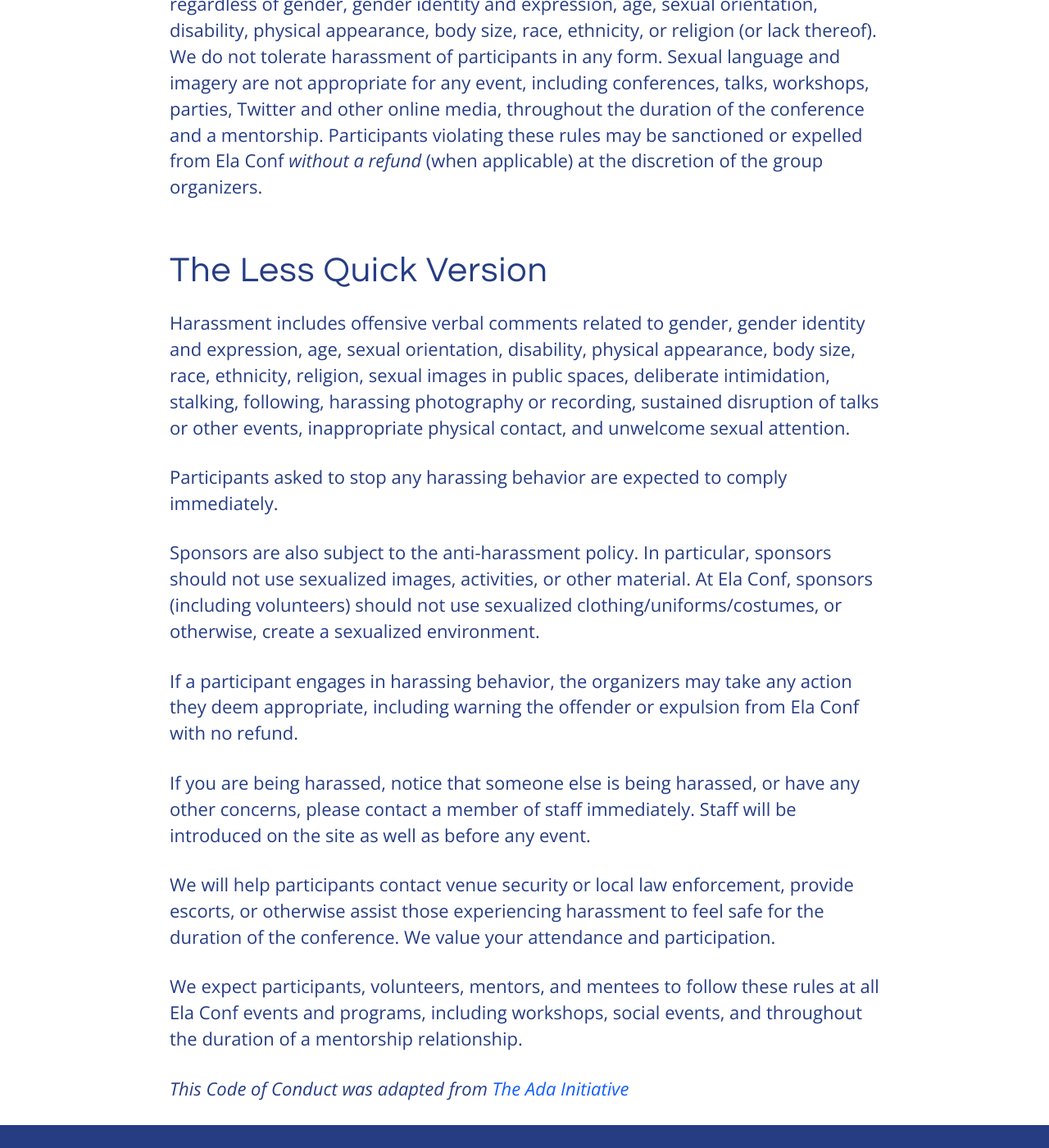
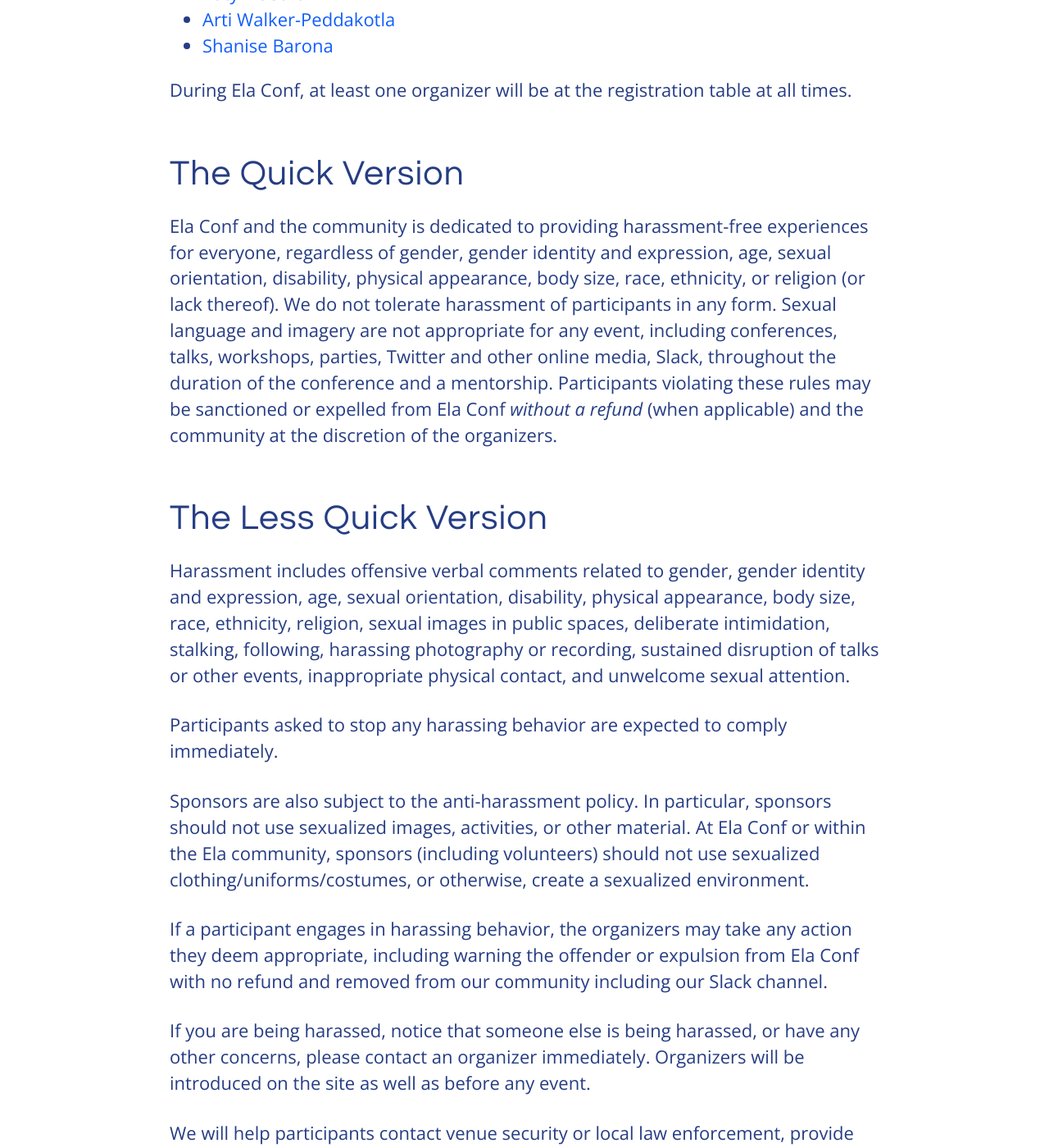
Before and after one commit to elaconf/elaconf.github.io, a Jekyll site: the page built from code-of-conduct/index.md, in a window 1280 px wide and 1400 px high, scrolled down 906 px. Shown: the whole window at 82% size. Built offline with Jekyll 4.4.1, drawn with Linux system fonts in a browser that asks for light colours; some of the changed text lies outside the part shown.

Commit message:
update CoC

```diff
--- a/code-of-conduct/index.md
+++ b/code-of-conduct/index.md
@@ -4,17 +4,28 @@ title: Code of Conduct
 description: Our Code of Conduct is at the heart of our event.
 ---
 
-All attendees, speakers, sponsors, and volunteers at {{site.title}} and throughout a mentorship are required to agree with the following code of conduct. Organizers will enforce this code throughout {{site.title}} and for the duration of a mentorship. We are expecting cooperation from all participants to help ensure a safe environment for everybody.
+
+All attendees, speakers, sponsors, and volunteers at Ela Conf, throughout a mentorship, on Slack, and community events are required to agree with the following code of conduct. Organizers will enforce this code throughout Ela Conf, the community, and for the duration of a mentorship. We are expecting cooperation from all participants to help ensure a safe environment for everybody.
 
 Ela is a conference and community for adult (18+) marginalized genders.
 
 ## Need Help?
 
-The {{site.title}} email is [{{site.email}}](mailto:{{site.email}}). Relevant phone numbers will be shared before the conference and during the mentorship matching phase.
+The Ela email is [{{site.email}}](mailto:{{site.email}}). Relevant phone numbers will be shared before the conference and during the mentorship matching phase.
+
+During Ela Conf and community events, you can reach out to the organizers for help:
+
+* [Joni Trythall](/organizers/joni-trythall/)
+* [LeeAnn Kinney](/organizers/leeann-kinney/)
+* [Katy DeCorah](/organizers/katy-decorah/)
+* [Arti Walker-Peddakotla](/organizers/arti-walker-peddakotla/)
+* [Shanise Barona](/organizers/shanise-barona/)
+
+During Ela Conf, at least one organizer will be at the registration table at all times.
 
 ## The Quick Version
 
-{{site.title}} is dedicated to providing harassment-free experiences for everyone, regardless of gender, gender identity and expression, age, sexual orientation, disability, physical appearance, body size, race, ethnicity, or religion (or lack thereof). We do not tolerate harassment of participants in any form. Sexual language and imagery are not appropriate for any event, including conferences, talks, workshops, parties, Twitter and other online media, throughout the duration of the conference and a mentorship. Participants violating these rules may be sanctioned or expelled from {{site.title}} *without a refund* (when applicable) at the discretion of the group organizers.
+Ela Conf and the community is dedicated to providing harassment-free experiences for everyone, regardless of gender, gender identity and expression, age, sexual orientation, disability, physical appearance, body size, race, ethnicity, or religion (or lack thereof). We do not tolerate harassment of participants in any form. Sexual language and imagery are not appropriate for any event, including conferences, talks, workshops, parties, Twitter and other online media, Slack, throughout the duration of the conference and a mentorship. Participants violating these rules may be sanctioned or expelled from Ela Conf *without a refund* (when applicable) and the community at the discretion of the organizers.
 
 ## The Less Quick Version
 
@@ -22,14 +33,14 @@ Harassment includes offensive verbal comments related to gender, gender identity
 
 Participants asked to stop any harassing behavior are expected to comply immediately.
 
-Sponsors are also subject to the anti-harassment policy. In particular, sponsors should not use sexualized images, activities, or other material. At {{site.title}}, sponsors (including volunteers) should not use sexualized clothing/uniforms/costumes, or otherwise, create a sexualized environment.
+Sponsors are also subject to the anti-harassment policy. In particular, sponsors should not use sexualized images, activities, or other material. At Ela Conf or within the Ela community, sponsors (including volunteers) should not use sexualized clothing/uniforms/costumes, or otherwise, create a sexualized environment.
 
-If a participant engages in harassing behavior, the organizers may take any action they deem appropriate, including warning the offender or expulsion from {{site.title}} with no refund.
+If a participant engages in harassing behavior, the organizers may take any action they deem appropriate, including warning the offender or expulsion from Ela Conf with no refund and removed from our community including our Slack channel.
 
-If you are being harassed, notice that someone else is being harassed, or have any other concerns, please contact a member of staff immediately. Staff will be introduced on the site as well as before any event.
+If you are being harassed, notice that someone else is being harassed, or have any other concerns, please contact an organizer immediately. Organizers will be introduced on the site as well as before any event.
 
 We will help participants contact venue security or local law enforcement, provide escorts, or otherwise assist those experiencing harassment to feel safe for the duration of the conference. We value your attendance and participation.
 
-We expect participants, volunteers, mentors, and mentees to follow these rules at all {{site.title}} events and programs, including workshops, social events, and throughout the duration of a mentorship relationship.
+We expect participants, attendees, volunteers, mentors, sponsors, and speakers to follow these rules at all Ela Conf including social and community events, in our Slack channel, and throughout the duration of a mentorship relationship.
 
 *This Code of Conduct was adapted from [The Ada Initiative](http://geekfeminism.wikia.com/wiki/Conference_anti-harassment/Policy)*
```
